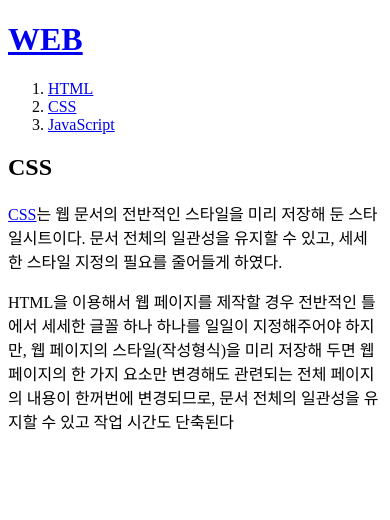
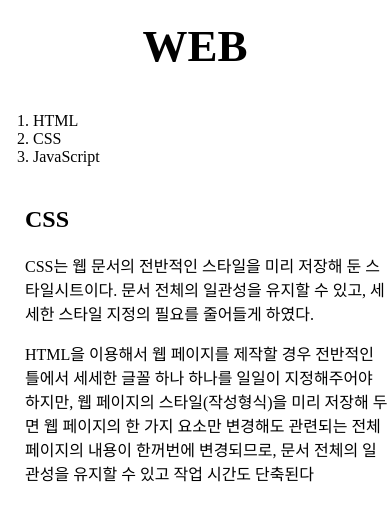
Before and after one commit to minsukim1/web1, a plain HTML site: page 2.html in a window 390 px wide. Drawn offline with Linux system fonts and the light colour scheme.

Commit message:
1.1 version
Study

```diff
--- a/2.html
+++ b/2.html
@@ -1,17 +1,71 @@
-<!DOCTYPE html>
-<!DOCTYPE html>
-<html lang="en" dir="ltr">
-  <head>
-    <meta charset="utf-8">
-    <title>WEB2 - CSS</title>
-  </head>
+<!doctype html>
+<html>
+<head>
+  <!-- Global site tag (gtag.js) - Google Analytics -->
+<script async src="https://www.googletagmanager.com/gtag/js?id=UA-154460963-1"></script>
+<script>
+  window.dataLayer = window.dataLayer || [];
+  function gtag(){dataLayer.push(arguments);}
+  gtag('js', new Date());
+
+  gtag('config', 'UA-154460963-1');
+</script>
+<style>
+body {
+  margin: 0;
+}
+  a {
+    color: black;
+    text-decoration: none;
+  }
+  h1 {
+    font-size: 45px;
+    text-align: center;
+    border-bottom:1px solid gray;
+    margin:0;
+    padding: 20px;
+  }
+  ol {
+    border-right: 1px solid gray;
+    width: 100px;
+    margin: 0;
+    padding: 20px;
+  }
+  #grid{
+    display: grid;
+    grid-template-columns: 150px 1fr;
+  }
+  #grid ol{
+    padding-left: 33px;
+  }
+  #article{
+    padding-left: 25px;
+  }
+  @media(max-width:700px){
+    #grid{
+      display: block;
+    }
+    ol {
+      border-right: none;
+    }
+    h1 {
+      border-bottom: none;
+    }
+
+  }
+</style>
+<title>WEB2 - CSS</title>
+<meta charset="utf-8">
+</head>
   <body>
     <h1><a href="index.html" title="WEB main">WEB</a></h1>
+    <div id="grid">
   <ol>
     <li><a href="1.html" title="HTML">HTML</a></li>
     <li><a href="2.html" title="CSS">CSS</a></li>
     <li><a href="3.html" title="JavaScript">JavaScript</a></li>
   </ol>
+    <div id="article">
     <h2>CSS</h2>
     <p><a href="https://terms.naver.com/entry.nhn?docId=1179641&cid=40942&categoryId=32854"
       target="_blank" title="CSS Specification">CSS</a>는
@@ -19,5 +73,7 @@
     세세한 스타일 지정의 필요를 줄어들게 하였다.</p>
     <p>HTML을 이용해서 웹 페이지를 제작할 경우 전반적인 틀에서 세세한 글꼴 하나 하나를 일일이 지정해주어야 하지만, 웹 페이지의 스타일(작성형식)을 미리 저장해 두면 웹 페이지의 한 가지 요소만 변경해도 관련되는 전체 페이지의 내용이 한꺼번에 변경되므로,
       문서 전체의 일관성을 유지할 수 있고 작업 시간도 단축된다</p>
+    </div>
+    </div>
   </body>
 </html>
```
Also changed, not shown: 1.html (+87 -0 lines), 3.html (+63 -7 lines), index.html (+64 -6 lines).
